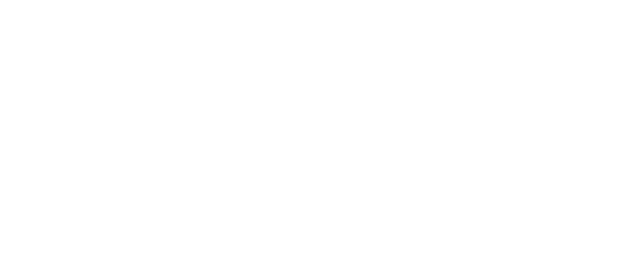
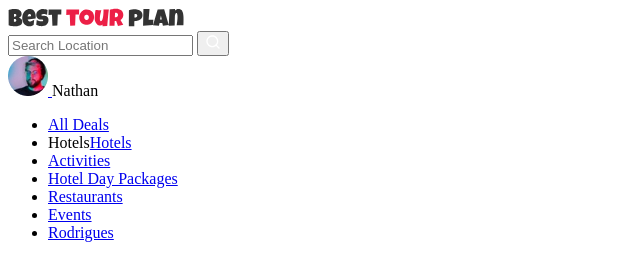
Before and after one commit to ayur-dambiev/tour-plan, a plain HTML site: page index.html in a window 1280 px wide. Shown: the whole page, without its empty margins (0-640 px from the left). Drawn offline with Linux system fonts and the light colour scheme.

Commit message:
create header

```diff
--- a/index.html
+++ b/index.html
@@ -1,11 +1,72 @@
 <!DOCTYPE html>
 <html lang="en">
-<head>
-  <meta charset="UTF-8">
-  <meta name="viewport" content="width=device-width, initial-scale=1.0">
-  <title>Document</title>
-</head>
-<body>
+  <head>
+    <meta charset="UTF-8" />
+    <meta name="viewport" content="width=device-width, initial-scale=1.0" />
+    <title>Best Tour Plan - Hotel Booking</title>
+  </head>
+  <body>
+    <header class="header">
+      <div class="container">
+        <div class="header-top">
+          <a href="#" class="logo">
+            <img
+              src="/img/horizontal-log.svg"
+              alt="Logo: Best Tour Plan"
+              class="logo__image"
+            />
+          </a>
 
-</body>
+          <form action="#" class="search">
+            <input
+              type="text"
+              class="search__input"
+              placeholder="Search Location"
+            />
+            <button class="search__button">
+              <img src="img/search.svg" alt="icon: search" />
+            </button>
+          </form>
+
+          <a href="#" class="user">
+            <img
+              src="img/user-avatar.jpg"
+              alt="avatar: Nathan"
+              class="user__avatar"
+            />
+          </a>
+          <span class="user__name">Nathan</span>
+          <!-- /.user -->
+        </div>
+        <!-- /.header-top -->
+
+        <ul class="header-menu">
+          <li class="header-menu__item">
+            <a href="#" class="header-menu__link">All Deals</a>
+          </li>
+          <li class="header-menu__item">
+            Hotels<a href="#" class="header-menu__link">Hotels</a>
+          </li>
+          <li class="header-menu__item">
+            <a href="#" class="header-menu__link">Activities</a>
+          </li>
+          <li class="header-menu__item">
+            <a href="#" class="header-menu__link">Hotel Day Packages</a>
+          </li>
+          <li class="header-menu__item">
+            <a href="#" class="header-menu__link">Restaurants</a>
+          </li>
+          <li class="header-menu__item">
+            <a href="#" class="header-menu__link">Events</a>
+          </li>
+          <li class="header-menu__item">
+            <a href="#" class="header-menu__link">Rodrigues</a>
+          </li>
+        </ul>
+        <!-- /.header-menu -->
+      </div>
+      <!-- /.container -->
+    </header>
+    <!-- /.header -->
+  </body>
 </html>
```
Also changed, not shown: img/horizontal-log.svg (added), img/search.svg (added), img/user-avatar.jpg (added).
